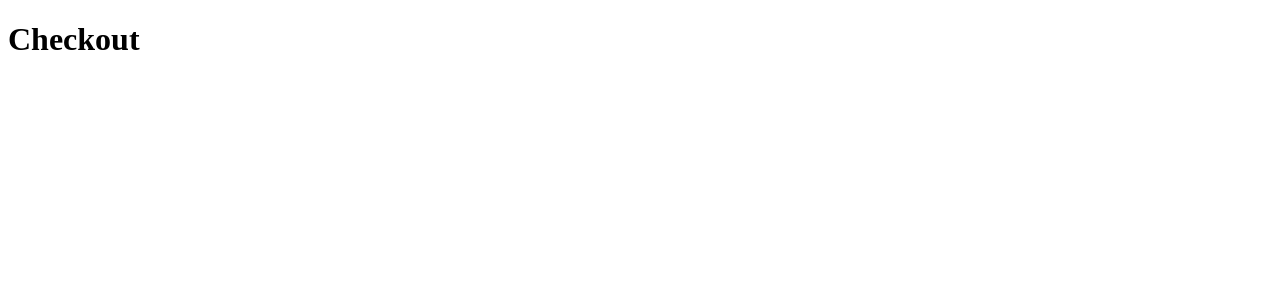
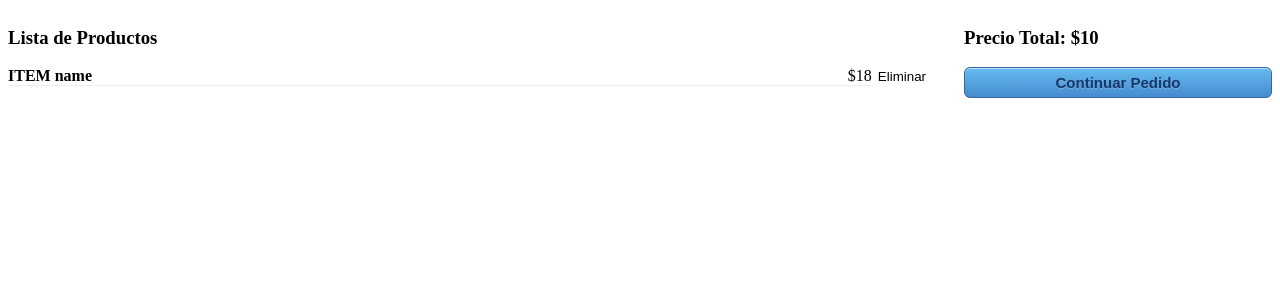
Before and after one commit to JacoboArcila/Platzi-Merch, a React app: page /checkout in a window 1280 px wide. Shown: the top 300 px of the page. Built offline with nearby package versions, Linux system fonts and the light colour scheme.

Commit message:
Estructura del checkout

```diff
--- a/src/containers/Checkout.jsx
+++ b/src/containers/Checkout.jsx
@@ -1,7 +1,25 @@
 import React from 'react';
+import '../styles/components/Checkout.css';
 
 function Checkout() {
-  return <h1>Checkout</h1>;
+  return (
+    <div className="Checkout">
+      <div className="Checkout-content">
+        <h3>Lista de Productos</h3>
+        <div className="Checkout-item">
+          <div className="Checkout-element">
+            <h4>ITEM name</h4>
+            <span>$18</span>
+          </div>
+          <button type="button">Eliminar</button>
+        </div>
+      </div>
+      <div className="Checkout-sidebar">
+        <h3>Precio Total: $10</h3>
+        <button type="button">Continuar Pedido</button>
+      </div>
+    </div>
+  )
 }
 
 export default Checkout;
```
